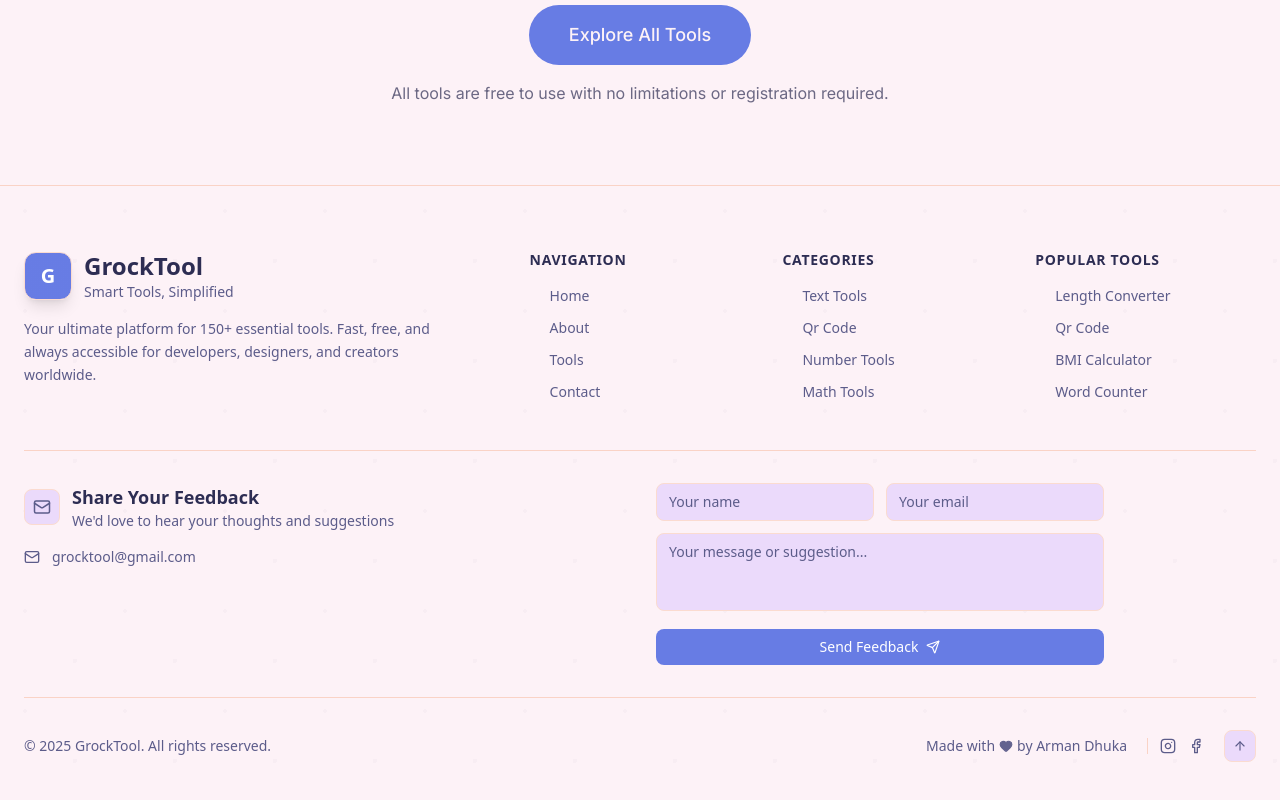
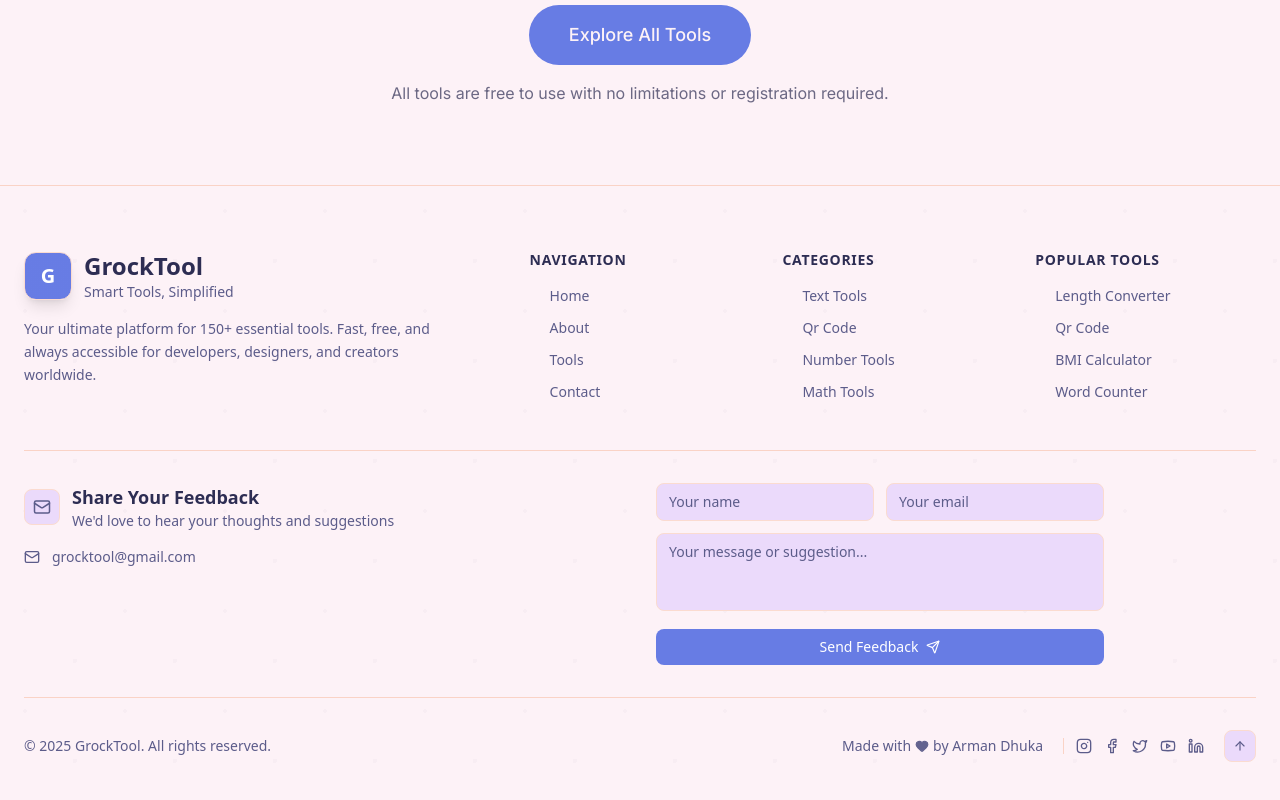
Before and after one commit to armandhuka/grocktool-nextjs, a Next.js app: page / in a window 1280 px wide. Shown: the part 2843-3643 px from the top of the page. Built offline with nearby package versions, Linux system fonts and the light colour scheme.

Commit message:
social media link add in footer

```diff
--- a/app/components/Footer.tsx
+++ b/app/components/Footer.tsx
@@ -2,7 +2,7 @@
 
 import React, { useState } from "react";
 import Link from "next/link";
-import { Facebook, Instagram, Send, Mail, Heart, ArrowRight, Github, MessageCircle, ArrowUp } from "lucide-react";
+import { Facebook, Instagram,Twitter,Youtube,Linkedin, Send, Mail, Heart, ArrowRight, Github, MessageCircle, ArrowUp } from "lucide-react";
 import { motion, AnimatePresence } from "framer-motion";
 
 const Footer = () => {
@@ -364,7 +364,44 @@ const Footer = () => {
                   >
                     <Facebook size={16} />
                   </motion.a>
+                  {/* Twitter / X */}
+                  <motion.a
+                    href="https://twitter.com/grocktool"
+                    target="_blank"
+                    rel="noopener noreferrer"
+                    aria-label="GrockTool on Twitter"
+                    className="hover:text-foreground transition-colors duration-300"
+                    whileHover={{ y: -2, scale: 1.1 }}
+                  >
+                    <Twitter size={16} />
+                  </motion.a>
+
+                  {/* YouTube */}
+                  <motion.a
+                    href="https://www.youtube.com/@grocktool"
+                    target="_blank"
+                    rel="noopener noreferrer"
+                    aria-label="GrockTool on YouTube"
+                    className="hover:text-foreground transition-colors duration-300"
+                    whileHover={{ y: -2, scale: 1.1 }}
+                  >
+                    <Youtube size={16} />
+                  </motion.a>
+
+                  {/* LinkedIn */}
+                  <motion.a
+                    href="https://www.linkedin.com/in/grocktool"
+                    target="_blank"
+                    rel="noopener noreferrer"
+                    aria-label="GrockTool on LinkedIn"
+                    className="hover:text-foreground transition-colors duration-300"
+                    whileHover={{ y: -2, scale: 1.1 }}
+                  >
+                    <Linkedin size={16} />
+                  </motion.a>
+
                 </div>
+
 
                 {/* Scroll to Top Button */}
                 <motion.button
--- a/app/layout.tsx
+++ b/app/layout.tsx
@@ -80,7 +80,6 @@ export default function RootLayout({ children }: { children: React.ReactNode })
             style={{ display: "none", visibility: "hidden" }}
           ></iframe>
         </noscript>
-
         <ThemeProvider>
           <Header />
           <main>{children}</main>
```
